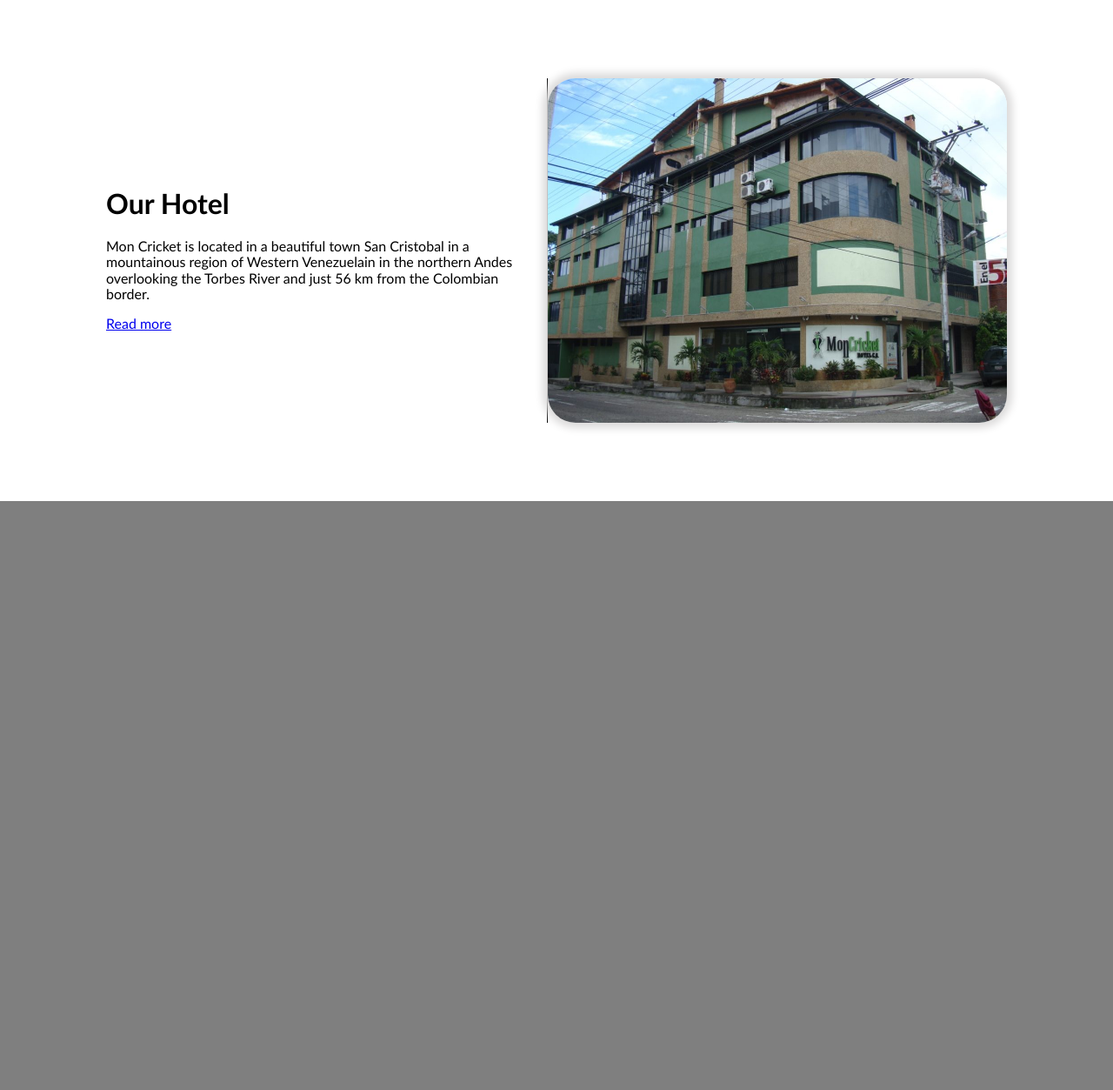
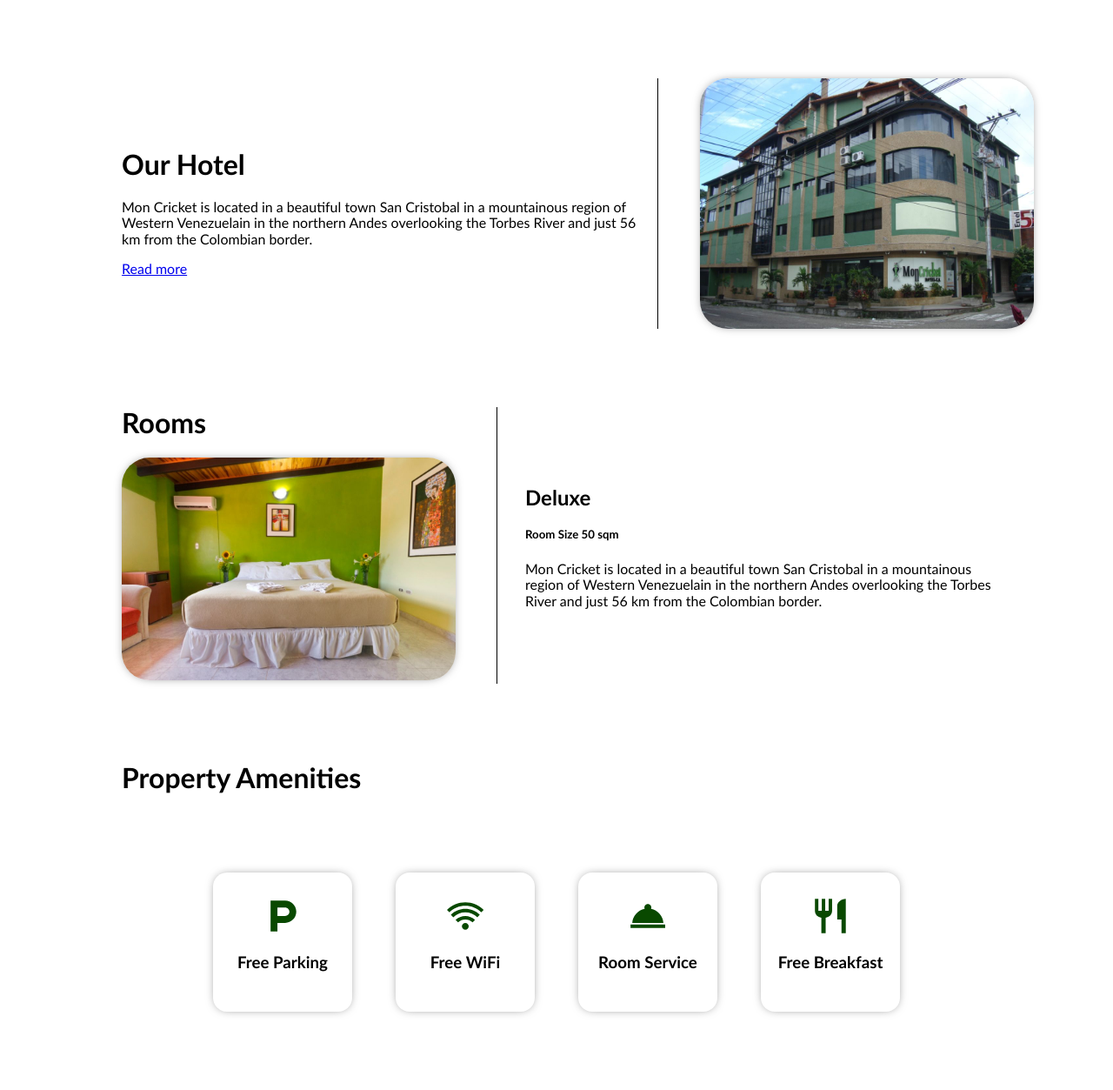
Before and after one commit to Mikjail/mon-cricket-web, a PHP site: page / in a window 1280 px wide. Shown: the part 800-2053 px from the top of the page at 87% size. Before the commit the page ends 1376 px from the top, so only its background shows below. Run offline with PHP 8.4, Linux system fonts and the light colour scheme.

Commit message:
Room & Amenities - Adding room and amenities

```diff
--- a/index.html
+++ b/index.html
@@ -10,6 +10,7 @@
     <link rel="stylesheet" type="text/css" href="./styles/nav.css" />
     <link rel="stylesheet" type="text/css" href="./styles/about-us.css" />
     <link rel="stylesheet" type="text/css" href="./styles/rooms.css" />
+    <link rel="stylesheet" type="text/css" href="./styles/amenities.css" />
 
     <title>Mon Cricket Hotel</title>
   </head>
@@ -43,7 +44,7 @@
       </div>
     </section>
     <section class="about-us">
-      <div class="about-us__description">
+      <div class="about-us__content">
         <h1>Our Hotel</h1>
         <p>
           Mon Cricket is located in a beautiful town San Cristobal in a
@@ -56,6 +57,47 @@
         <img src="./assets/about-us/hotel-fachada.jpeg" alt="" />
       </div>
     </section>
-    <section class="rooms"></section>
+    <section class="rooms">
+      <div class="rooms__wrapper">
+        <div class="rooms__img">
+          <h1>Rooms</h1>
+          <img src="./assets/rooms/deluxe.jpeg" alt="" />
+        </div>
+        <div class="rooms__content">
+          <h2>Deluxe</h2>
+          <h5>Room Size 50 sqm</h5>
+          <p>
+            Mon Cricket is located in a beautiful town San Cristobal in a
+            mountainous region of Western Venezuelain in the northern Andes
+            overlooking the Torbes River and just 56 km from the Colombian
+            border.
+          </p>
+        </div>
+      </div>
+    </section>
+    <section class="amenities">
+      <h1>Property Amenities</h1>
+      <div class="amenities__wrapper">
+        <div class="card">
+          <img src="./assets/amenities/parking.svg" alt="" />
+          <h3 class="card__title">Free Parking</h3>
+        </div>
+
+        <div class="card">
+          <img src="./assets/amenities/wifi.svg" alt="" />
+          <h3 class="card__title">Free WiFi</h3>
+        </div>
+
+        <div class="card">
+          <img src="./assets/amenities/room-service.svg" alt="" />
+          <h3 class="card__title">Room Service</h3>
+        </div>
+
+        <div class="card">
+          <img src="./assets/amenities/breakfast.svg" alt="" />
+          <h3 class="card__title">Free Breakfast</h3>
+        </div>
+      </div>
+    </section>
   </body>
 </html>
--- a/styles/about-us.css
+++ b/styles/about-us.css
@@ -1,23 +1,26 @@
 .about-us {
   display: grid;
-  grid-template-columns: 1fr 1fr;
+  grid-template-columns: 1fr 24rem;
   align-items: center;
-  padding: 5.625rem 7.625rem;
+  max-width: var(--content-max-width);
+  margin: auto;
+  padding: 5.625rem 0;
 }
 
-.about-us__description {
+.about-us__content {
   padding-right: 1rem;
 }
 
 .about-us__img {
   display: flex;
-  justify-content: flex-end;
+  justify-content: center;
   align-items: center;
   border-left: 1px solid var(--black);
+  padding-left: 6rem;
 }
 
 .about-us__img img {
-  width: 33rem;
+  width: 24rem;
   border-radius: 2rem;
   box-shadow: var(--img-shadow);
 }
--- /dev/null
+++ b/styles/amenities.css
@@ -0,0 +1,30 @@
+.amenities {
+  max-width: var(--content-max-width);
+  margin: auto;
+}
+
+.amenities h1 {
+  margin: 0;
+}
+
+.amenities__wrapper {
+  display: flex;
+  justify-content: center;
+  gap: 50px;
+  padding: 5.625rem 0;
+}
+
+.card {
+  display: flex;
+  flex-direction: column;
+  align-items: center;
+  justify-content: center;
+  border-radius: 1rem;
+  box-shadow: var(--img-shadow);
+  width: 10rem;
+  height: 10rem;
+}
+
+.card img {
+  width: 3rem;
+}
--- /dev/null
+++ b/styles/rooms.css
@@ -0,0 +1,30 @@
+.rooms {
+  padding-bottom: 5.625rem;
+}
+
+.rooms__wrapper {
+  max-width: var(--content-max-width);
+  display: grid;
+  grid-template-columns: 27rem 1fr;
+  align-items: center;
+  margin: auto;
+}
+
+.rooms h1 {
+  display: block;
+  margin-top: 0;
+}
+
+.rooms__img {
+  border-right: 1px solid var(--black);
+}
+
+.rooms__img img {
+  width: 24rem;
+  border-radius: 2rem;
+  box-shadow: var(--img-shadow);
+}
+
+.rooms__content {
+  padding-left: 2rem;
+}
--- a/styles/variables.css
+++ b/styles/variables.css
@@ -3,5 +3,6 @@
   --black: #000000;
   --dark-gray: #222629;
   --white: #ffffff;
-  --img-shadow: 0px 0px 10px 6px rgb(219 218 218);
+  --img-shadow: 0px 0px 12px -4px rgb(95 95 95);
+  --content-max-width: 1000px;
 }
```
Also changed, not shown: assets/amenities/breakfast.svg (added), assets/amenities/parking.svg (added), assets/amenities/room-service.svg (added), assets/amenities/wifi.svg (added), assets/rooms/deluxe.jpeg (added).
